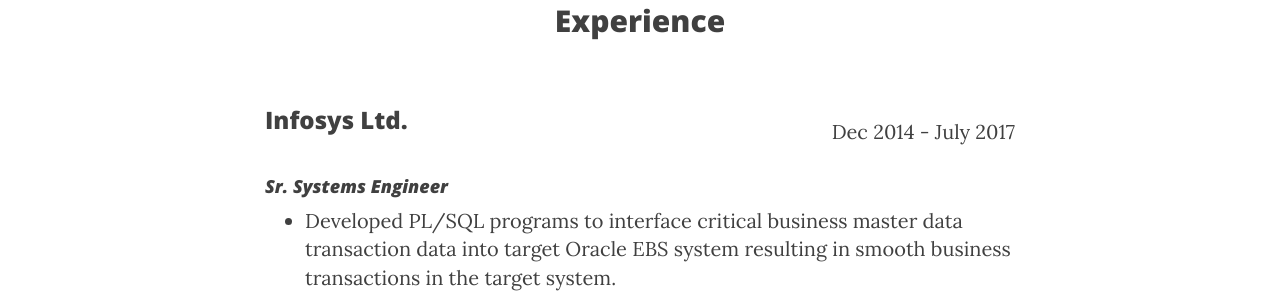
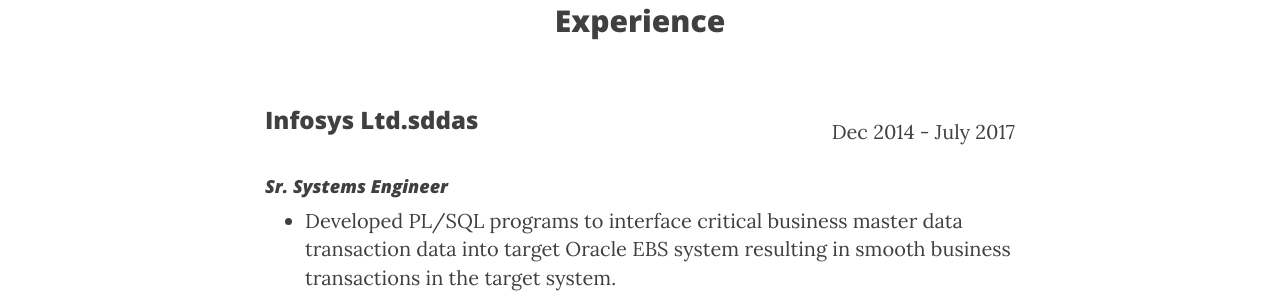
Before and after one commit to PrashantShivajiBhapkar/PrashantShivajiBBhapkar.github.io, a Jekyll site: the page built from index.html, in a window 1280 px wide and 900 px high, scrolled down 990 px. Shown: the part 157-453 px from the top of the window. Built offline with Jekyll 4.4.1, drawn with Linux system fonts in a browser that asks for light colours; nearby versions of some CDN libraries; library files that are not in the unit come from our copies.

Commit message:
edited home page content

```diff
--- a/index.html
+++ b/index.html
@@ -38,8 +38,8 @@
         <h2 class="heading" style="margin-bottom: 50px; text-align: center;">Experience</h2>
         <div >
             <div>
-				<div id="header">
-					<h3 style="float: left; width: 34%; text-align: left;">Infosys Ltd.</h3>
+				<div>
+					<h3 style="float: left; width: 34%; text-align: left;">Infosys Ltd.sddas</h3>
 					<p style="float: left; width: 66%; text-align: right;">Dec 2014 - July 2017</p>
 				</div>
 
```
